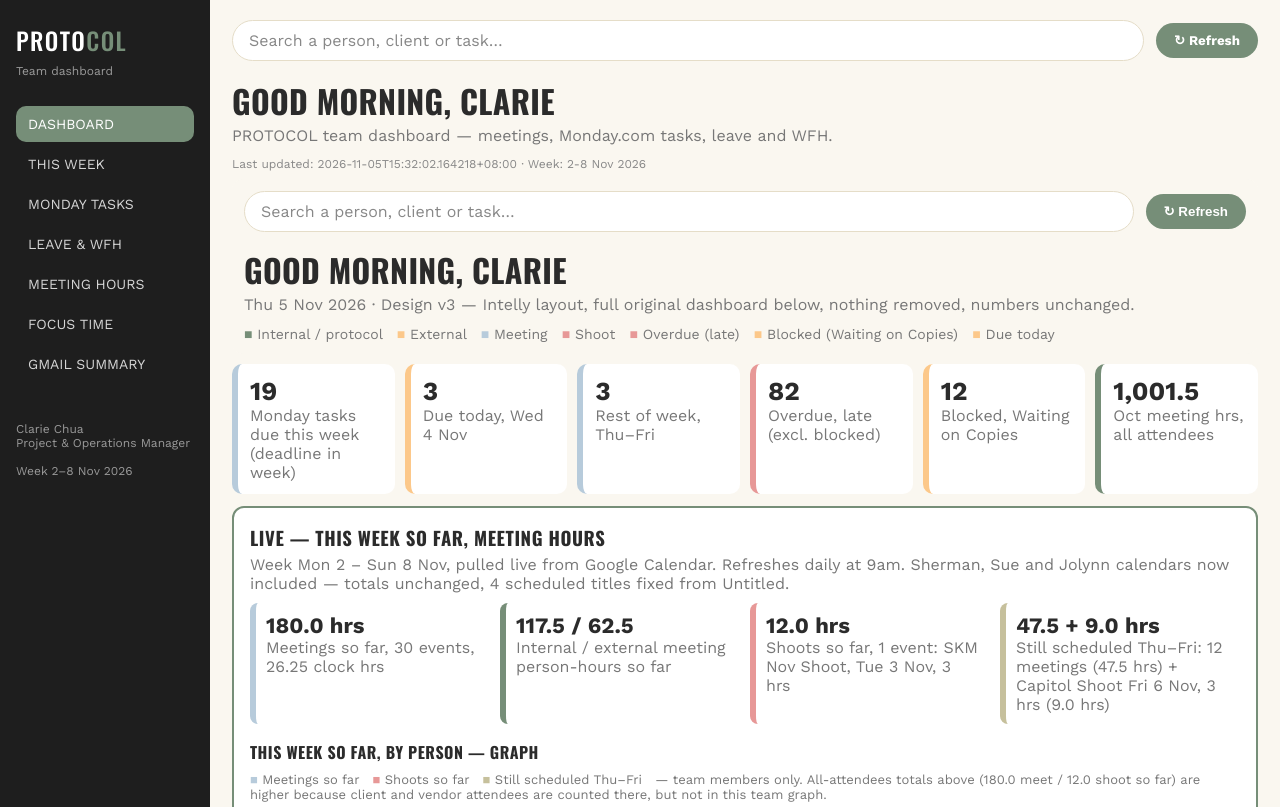
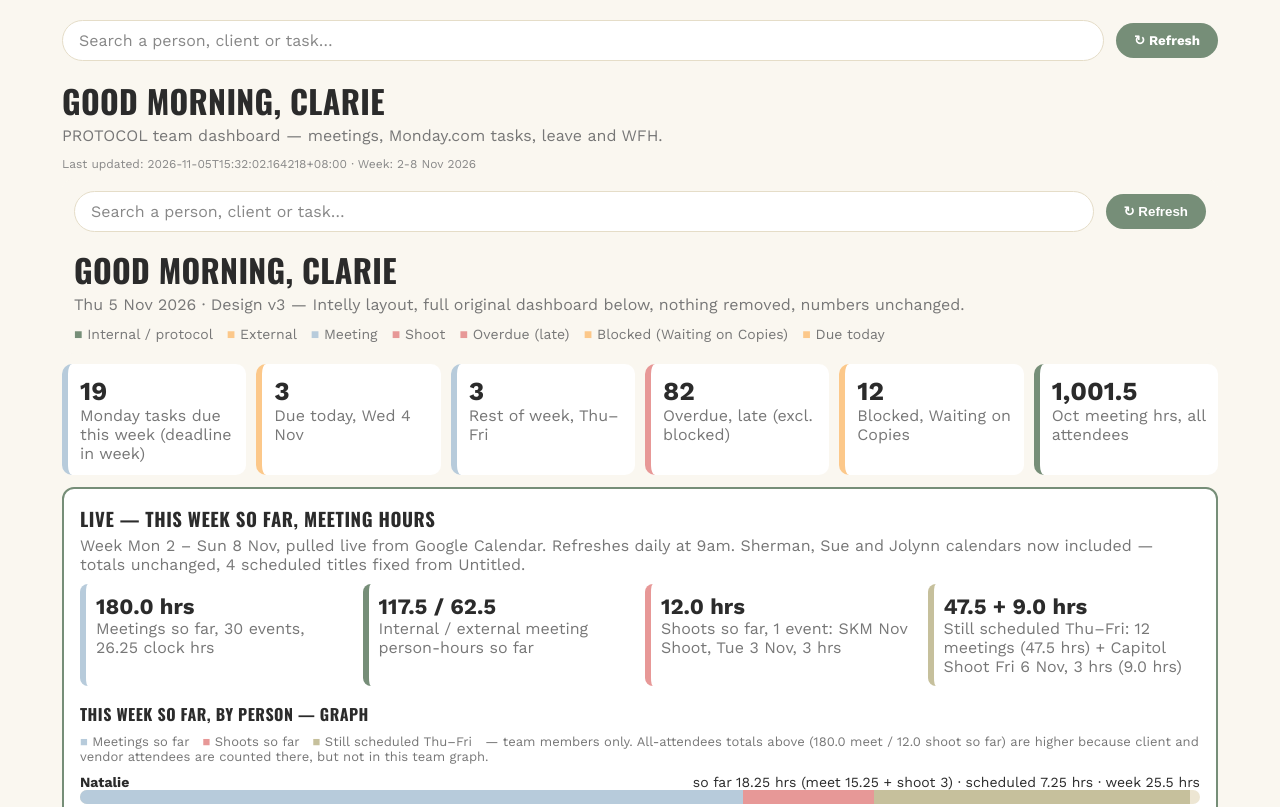
Before and after one commit to prots-pmops/protocol-dashboard, a plain HTML site: page index.html in a window 1280 px wide. Shown: the top 807 px of the page. Drawn offline with nearby package versions, Linux system fonts and the light colour scheme.

Commit message:
Remove black sidebar, keep single search/refresh at top

```diff
--- a/index.html
+++ b/index.html
@@ -16,17 +16,10 @@
 *{box-sizing:border-box}
 body{margin:0;background:#FAF7F0;font-family:'Work Sans',sans-serif;color:#2b2b2b}
 h1,h2,h3{font-family:'Oswald',sans-serif;letter-spacing:.01em}
-h1,h2,h3,.greet,.sidebar .logo,.sidebar nav a,#dashboard h1,#dashboard h2,#dashboard h3,#dashboard summary{text-transform:uppercase}
+h1,h2,h3,.greet,#dashboard h1,#dashboard h2,#dashboard h3,#dashboard summary{text-transform:uppercase}
 #dashboard h3{letter-spacing:.03em}
-.shell{display:flex;min-height:100vh;max-width:1440px;margin:0 auto}
-.sidebar{width:210px;background:#1e1e1e;color:#fff;padding:22px 16px;flex-shrink:0}
-.sidebar .logo{font-family:'Oswald',sans-serif;font-size:24px;letter-spacing:.06em}
-.sidebar .logo span{color:#768E78}
-.sidebar nav{margin-top:28px;display:flex;flex-direction:column;gap:4px}
-.sidebar nav a{color:#d6d6d6;text-decoration:none;padding:10px 12px;border-radius:10px;font-size:14px}
-.sidebar nav a.active{background:#768E78;color:#fff}
-.sidebar .foot{margin-top:40px;font-size:12px;color:#999}
-.main{flex:1;padding:20px 22px;min-width:0;max-width:1200px;margin:0 auto;width:100%}
+.shell{min-height:100vh;max-width:1200px;margin:0 auto}
+.main{padding:20px 22px;min-width:0;max-width:1200px;margin:0 auto;width:100%}
 .topbar{display:flex;gap:12px;align-items:center}
 .search{flex:1;background:#fff;border:1px solid #E5DDC8;border-radius:999px;padding:10px 16px;color:#888;min-width:0}
 .refresh{background:#768E78;color:#fff;border:0;border-radius:999px;padding:10px 18px;font-weight:700;cursor:pointer;font-family:'Work Sans',sans-serif;flex-shrink:0}
@@ -38,7 +31,6 @@ h1,h2,h3,.greet,.sidebar .logo,.sidebar nav a,#dashboard h1,#dashboard h2,#dashb
 #dashboard>div{max-width:100%}
 @media(max-width:1280px){.main{max-width:100%}}
 @media(max-width:900px){
-  .sidebar{display:none}
   .main{padding:16px}
   .greet{font-size:26px}
   #dashboard>div>div{flex-wrap:wrap}
@@ -54,20 +46,6 @@ h1,h2,h3,.greet,.sidebar .logo,.sidebar nav a,#dashboard h1,#dashboard h2,#dashb
 </head>
 <body>
 <div class="shell">
-<aside class="sidebar">
-<div class="logo">PROTO<span>COL</span></div>
-<p style="color:#999;font-size:12px;margin:6px 0 0">Team dashboard</p>
-<nav>
-<a class="active" href="#">Dashboard</a>
-<a href="#">This Week</a>
-<a href="#">Monday Tasks</a>
-<a href="#">Leave &amp; WFH</a>
-<a href="#">Meeting Hours</a>
-<a href="#">Focus Time</a>
-<a href="#">Gmail Summary</a>
-</nav>
-<div class="foot">Clarie Chua<br>Project &amp; Operations Manager<br><br>Week 2–8 Nov 2026</div>
-</aside>
 <main class="main">
 <div class="topbar">
 <div class="search">Search a person, client or task…</div>
```
